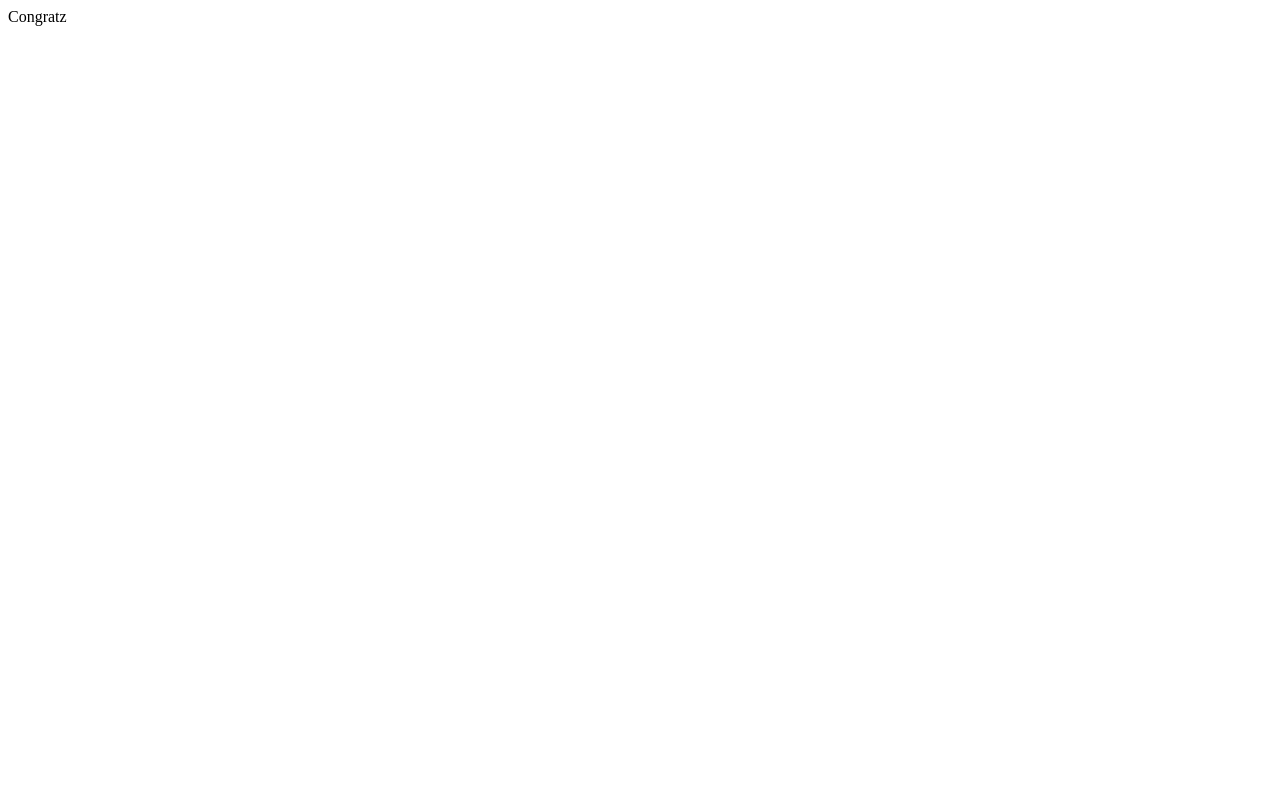
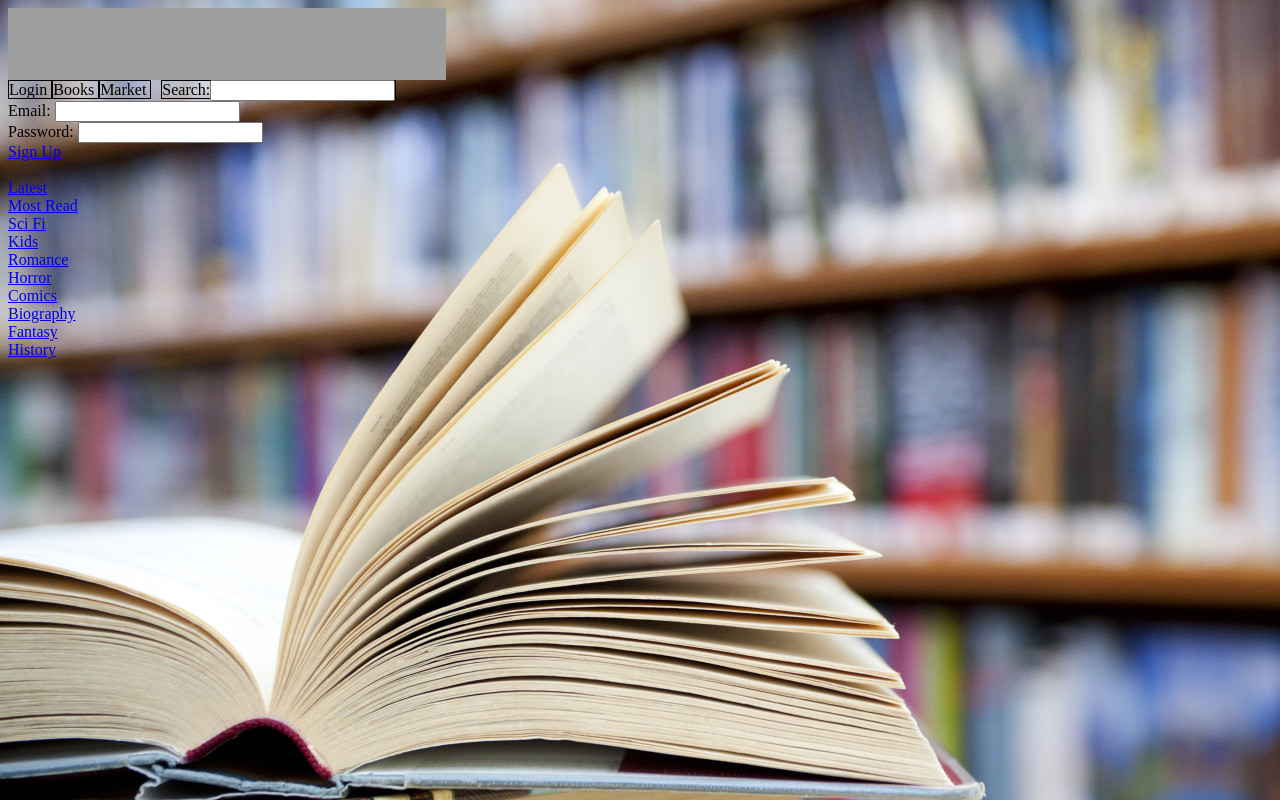
Before and after one commit to meet-projects/bookLists-y2-2013, a Django app: page / in a window 1280 px wide. Before the commit the page is almost empty. Run offline with Django 3.2, Linux system fonts and the light colour scheme; parts of the project's set-up code (start-up, migrations or seed data) failed here and were passed over; grey boxes are pictures that could not be loaded.

Commit message:
We updated the homepage

```diff
--- a/bookLists/bookLists/urls.py
+++ b/bookLists/bookLists/urls.py
@@ -12,6 +12,7 @@ urlpatterns = patterns('',
         url(r'^categories/(?P<genre>\w+)/$',
             views.get_Books),
 
+
     # url(r'^bookLists/', include('bookLists.foo.urls')),
 
     # Uncomment the admin/doc line below to enable admin documentation:
--- a/bookLists/books/templates/books/homepage.html
+++ b/bookLists/books/templates/books/homepage.html
@@ -2,41 +2,43 @@
 <head>
 <link rel="stylesheet" type= "text/css"
 href="{{ STATIC_URL }}css/homePage.css">
+<img src="{{ STATIC_URL }}images/Logo.png" width="438" height="72" alt="Books 4 all" /></a>
+</head>
 
-</head>
 <body>
  <div>
-	<span id ='login'>
-		<input type="button" value="login" >
-
+	<span id ="login-over" style = "border: 1px solid black">
+		Login
 	</span>
 	<span id ="books" style = "border: 1px solid black">
-		books
-
-	</span>
-	<span id ="categories" style = "border: 1px solid black">
-		categories
-
-	</span>
-	<span id ="profile" style = "border: 1px solid black">
-		profile
-
-	</span>
+		Books
 	</span>
 	<span id ="market" style = "border: 1px solid black">
-		market
-
+   		Market
 	</span>
 	<span id ='search' style = "border: 1px solid black; margin: 10">
-		search:<input type="search">
+		Search:<input type="search">
 	</span>
 </div>
 
-
-
-
-
-
+<div id = 'login' style = "border: 1px soild black">
+	Email:    <input type = "text" name = "email"> <br>
+	Password: <input type = "password" name = "password"><br>
+	<a href = "signUp.html" name = "sign up">Sign Up </a>
+</div>
+<br>
+<div id = "books" style = "border: 1px soild black">
+	<a href = "categories/latest.html" name = "latest">Latest </a><br>
+	<a href = "categories/mostRead.html" name = "most read">Most Read </a><br>
+	<a href = "categories/sciFi.html" name = "sci-fi">Sci Fi </a><br>
+	<a href = "categories/kids.html" name = "kids">Kids </a><br>
+	<a href = "categories/romance.html" name = "romance">Romance </a><br>
+	<a href = "categories/horror.html" name = "horror">Horror </a><br>
+	<a href = "categories/comics.html" name = "comics">Comics </a><br>
+	<a href = "categories/biography.html" name = "biography">Biography </a><br>
+	<a href = "categories/fantasy.html" name = "fantasy">Fantasy </a><br>
+	<a href = "categories/history.html" name = "history">History </a>
+</div>
 
 </body>
 </html>
--- a/bookLists/books/views.py
+++ b/bookLists/books/views.py
@@ -6,7 +6,7 @@ from django.http import HttpResponse
 from django.shortcuts import render
 
 def home(request):
-        return HttpResponse("Congratz")
+        return render(request, "books/homepage.html", {})
 
 def get_Books(request,genre):
 
```
